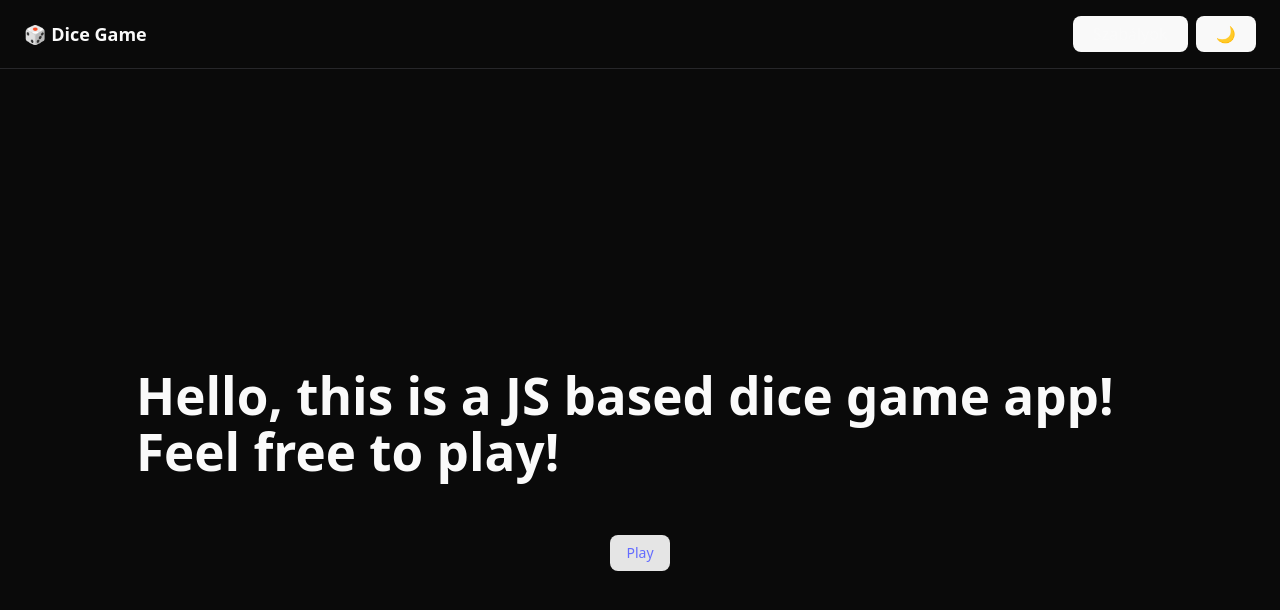
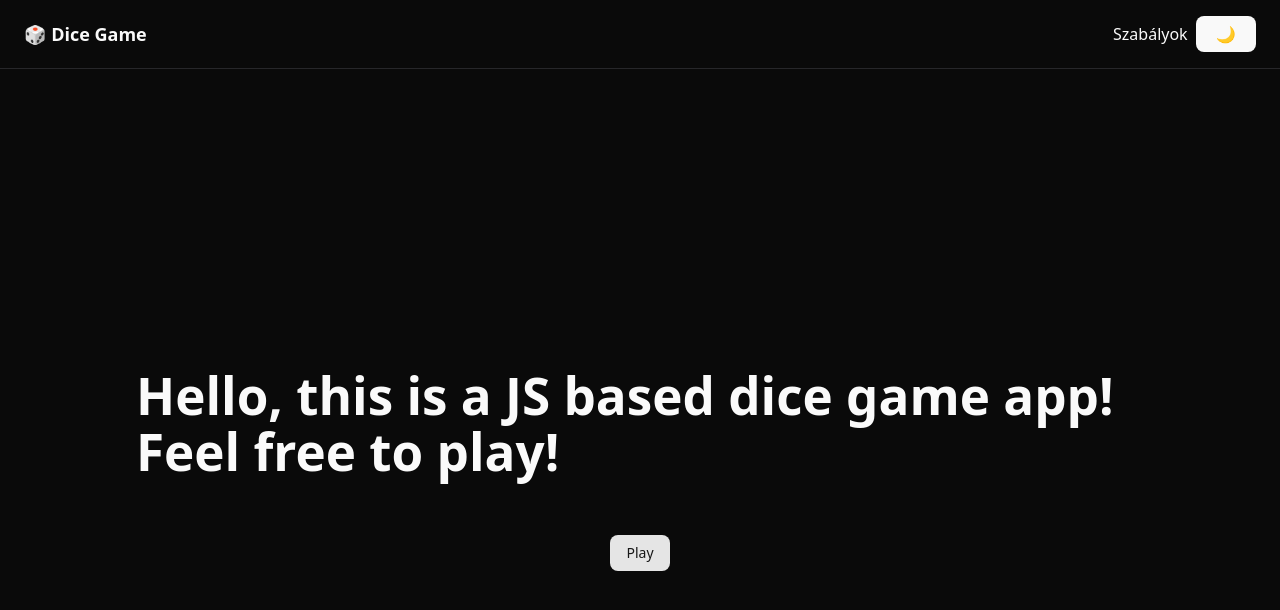
Before and after one commit to zsoltnemesnyikwebery/dice-game--vite, a React (Vite) app: page / in a window 1280 px wide. Shown: the top 610 px of the page. Built offline with nearby package versions, Linux system fonts and the light colour scheme.

Commit message:
remove <Button /> component from DialogRules

```diff
--- a/src/components/DialogRules.tsx
+++ b/src/components/DialogRules.tsx
@@ -5,13 +5,12 @@ import {
   DialogTitle,
   DialogTrigger,
 } from "@/components/ui/dialog";
-import { Button } from "@/components/ui/button";
 
 export const RulesDialog = () => {
   return (
     <Dialog>
       <DialogTrigger asChild>
-        <Button variant="ghost">Szabályok</Button>
+        <span className="cursor-pointer hover:opacity-50">Szabályok</span>
       </DialogTrigger>
 
       <DialogContent>
--- a/src/index.css
+++ b/src/index.css
@@ -50,13 +50,19 @@
   --sidebar-ring: oklch(0.708 0 0);
 }
 
-a {
-  font-weight: 500;
-  color: #646cff;
-  text-decoration: inherit;
+a,
+*[type="button"] {
+  &:hover,
+  &:focus {
+    opacity: .5;
+  }
 }
-a:hover {
-  color: #535bf2;
+
+a:hover,
+a:focus,
+*[type="button"]:hover,
+*[type="button"]:focus {
+  opacity: .5;
 }
 
 body {
```
